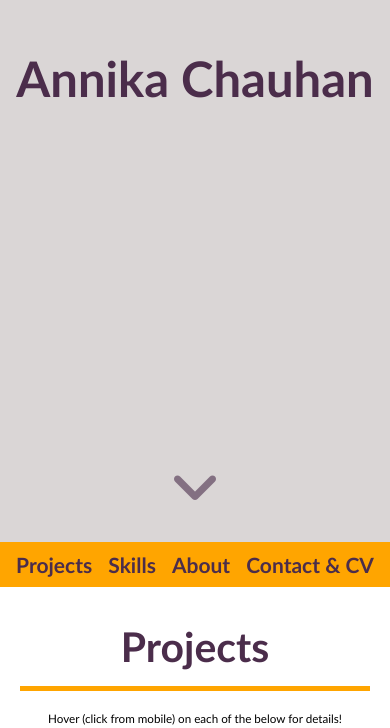
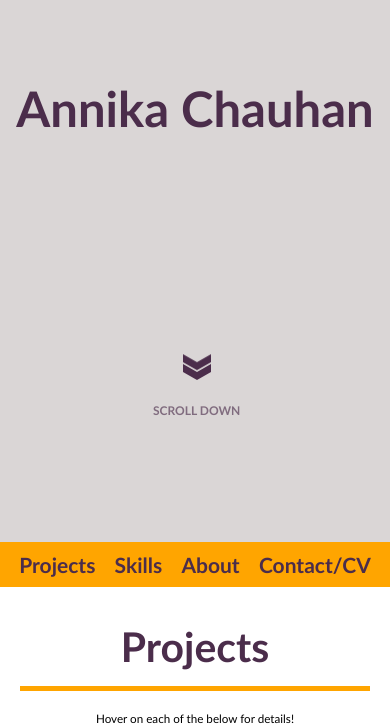
Before and after one commit to AnnikaChauhan/personal-site, a website with bundled scripts: page index.html in a window 390 px wide. Shown: the part 302-1030 px from the top of the page. Built offline with nearby package versions, Linux system fonts and the light colour scheme; a script that the page names is missing.

Commit message:
mainly changes to the header part as the arrow didn't show on mobile, this should fix it. also added node icon to skills and made some tiny cosmetic changes

```diff
--- a/index.html
+++ b/index.html
@@ -13,24 +13,34 @@
 <body>
     <div id="top"></div>
     <header>
-        <h1>Annika Chauhan</h1>
-        <h2 id="element"></h2>
+        <div>
+            <!-- spacer -->
+        </div>
+        <div>
+            <h1>Annika Chauhan</h1>
+            <h2 id="element"></h2>
+        </div>
+        <div class="notification">
+            <a href="#projects">
+                <div class="arrow"></div>
+                <div class="arrow"></div>
+                <div class="arrow"></div>
+                <span class="text">Scroll down</span>
+            </a>
+        </div>
     </header>
-    <div class="notification">
-        <a href="#projects"><i class="fas fa-angle-down bounce"></i></a>
-    </div>
     <main>
         <nav>
             <a href="#projects">Projects</a>
             <a href="#skills">Skills</a>
             <a href="#about">About</a>
-            <a href="#contact">Contact & CV</a>
+            <a href="#contact">Contact/CV</a>
         </nav>
         <section id="projects">
             <article class="header">
                 <h3>Projects</h3>
             </article>
-            <small>Hover (click from mobile) on each of the below for details!</small>
+            <small>Hover on each of the below for details!</small>
             <div id="projectDatabase" class="detail">
                 <!-- rendered by JavaScript -->
             </div>
@@ -52,6 +62,7 @@
                         <i class="fab fa-npm"></i>
                         <i class="fab fa-react"></i>
                         <i class="fab fa-angular"></i>
+                        <i class="fab fa-node"></i>
                         <i class="fas fa-database"></i>
                     </div>
                     <div class="books">
@@ -89,7 +100,7 @@
                         </div>
                     </div>
                 </article>
-                <small>Hover (click from mobile) on each of the above for details!</small>
+                <small>Hover on each of the above for details!</small>
             </div>
         </section>
         <section id="about">
--- a/main.scss
+++ b/main.scss
@@ -33,8 +33,9 @@ header {
     display: flex;
     flex-direction: column;
     align-items: center;
-    justify-content: center;
-    height: 90vh;
+    justify-content: space-evenly;
+    height: 100vh;
+    text-align: center;
 
     h1 {
         font-size: 3.5em;
@@ -53,36 +54,88 @@ h1, h2, h3, h4 {
 }
 
 .notification {
-    font-size: 2em;
-    text-align: center;
-    height: 10vh;
-    background-color: $grey3;
+    position: relative;
+    width: 24px;
+    height: 24px;
 
     a {
-        color: $purple;
-        cursor: pointer;
-        opacity: 0.6;
+        text-decoration: none;
+    }
     }
 
-    .fa-angle-down {
-        font-size: 2em;
-    }
+  .arrow {
+    position: absolute;
+    width: 28px;
+    height: 8px;
+    opacity: 0;
+    transform: scale3d(0.5, 0.5, 0.5);
+    animation: move 3s ease-out infinite;
+  }
 
-    .bounce {
-        display: inline-block;
-        position: relative;
-        -moz-animation: bounce 1s infinite linear;
-        -o-animation: bounce 1s infinite linear;
-        -webkit-animation: bounce 1s infinite linear;
-        animation: bounce 1s infinite linear;
+  .arrow:first-child {
+    animation: move 3s ease-out 1s infinite;
+  }
+
+  .arrow:nth-child(2) {
+    animation: move 3s ease-out 2s infinite;
+  }
+
+  .arrow:before,
+  .arrow:after {
+    content: ' ';
+    position: absolute;
+    top: 0;
+    height: 100%;
+    width: 51%;
+    background: $purple;
+  }
+
+  .arrow:before {
+    left: 0;
+    transform: skew(0deg, 30deg);
+  }
+
+  .arrow:after {
+    right: 0;
+    width: 50%;
+    transform: skew(0deg, -30deg);
+  }
+
+  @keyframes move {
+    25% {
+      opacity: 1;
 
     }
+    33% {
+      opacity: 1;
+      transform: translateY(30px);
+    }
+    67% {
+      opacity: 1;
+      transform: translateY(40px);
+    }
+    100% {
+      opacity: 0;
+      transform: translateY(55px) scale3d(0.5, 0.5, 0.5);
+    }
+  }
 
-    @keyframes bounce {
-        0% { top: 0; }
-        50% { top: -0.2em; }
-        70% { top: -0.3em; }
-        100% { top: 0; }
+  .text {
+    display: block;
+    margin-top: 75px;
+    margin-left: -30px;
+    font-size: 12px;
+    color: $purple;
+    font-weight: bold;
+    text-transform: uppercase;
+    white-space: nowrap;
+    opacity: .25;
+    animation: pulse 2s linear alternate infinite;
+  }
+
+  @keyframes pulse {
+    to {
+      opacity: 1;
     }
 }
 
@@ -265,7 +318,7 @@ nav {
             }
 
             .title {
-                font-size: 1.4em;
+                font-size: 1.5em;
                 text-align: center;
             }
 
@@ -296,6 +349,9 @@ nav {
         }
         #four {
             height: 50px;
+            .title {
+                font-size: 1.3em;
+            }
         }
         #five {
             width: 75%;
```
Also changed, not shown: main.css, 1 other file.
